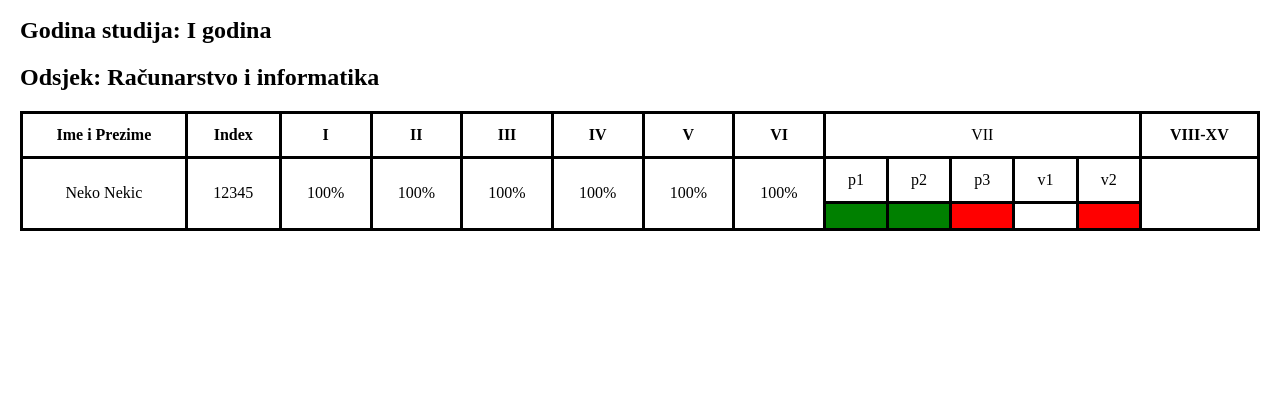
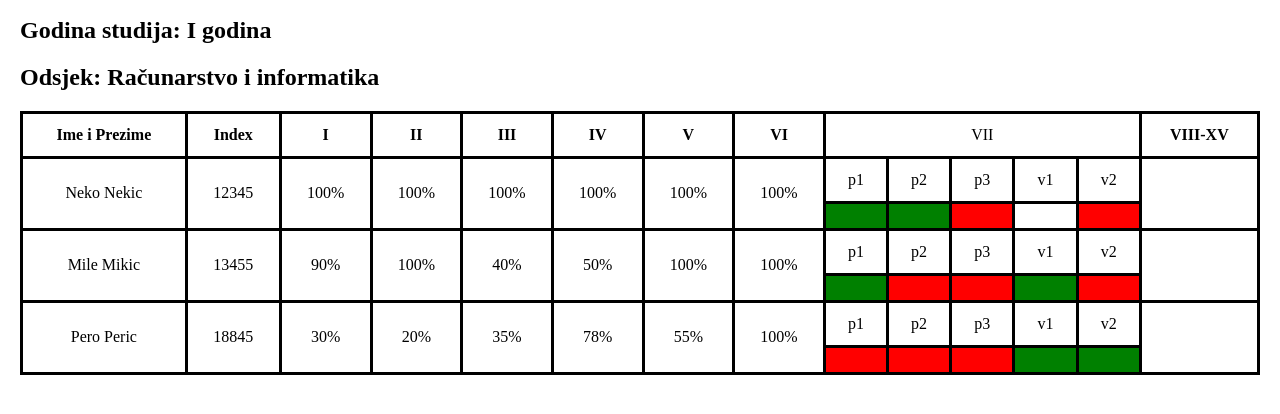
Before and after one commit to mbobic1/web_app_classrome_attendance, a plain HTML site: page html/prisustvo.html in a window 1280 px wide. Shown: the part 130-544 px from the top of the page. Drawn offline with Linux system fonts and the light colour scheme.

```diff
--- a/html/prisustvo.html
+++ b/html/prisustvo.html
@@ -54,6 +54,7 @@
                                 <td data-label="VII" id="crvena"></td>
 
                 </tr>
+
                         <!--<table class="unutra">
                             <tr>
                                 <td>1</td>
@@ -70,6 +71,54 @@
                                 <td id="crvena">2</td>
                             </tr>
                         </table>   -->
+                        <tr>
+                            <td rowspan="2" data-label="Ime i Prezime">Mile Mikic</td>
+                            <td rowspan="2" data-label="Index">13455</td>
+                            <td rowspan="2" data-label="I">90%</td>
+                            <td rowspan="2" data-label="II">100%</td>
+                            <td rowspan="2" data-label="III">40%</td>
+                            <td rowspan="2" data-label="IV">50%</td>
+                            <td rowspan="2" data-label="V">100%</td>
+                            <td rowspan="2" data-label="VI">100%</td>
+                            <td data-label="VII">p1</td>
+                                <td data-label="VII">p2</td>
+                                <td data-label="VII">p3</td>
+                                <td data-label="VII">v1</td>
+                                <td data-label="VII">v2</td>
+                                <td rowspan="2" data-label="VIII-XV"></td>
+                        </tr>
+                        <tr>
+                                <td data-label="VII" id="zelena"></td>
+                                        <td data-label="VII" id="crvena"></td>
+                                        <td data-label="VII" id="crvena"></td>
+                                        <td data-label="VII" id="zelena"></td>
+                                        <td data-label="VII" id="crvena"></td>
+
+                        </tr>
+                        <tr>
+                            <td rowspan="2" data-label="Ime i Prezime">Pero Peric</td>
+                            <td rowspan="2" data-label="Index">18845</td>
+                            <td rowspan="2" data-label="I">30%</td>
+                            <td rowspan="2" data-label="II">20%</td>
+                            <td rowspan="2" data-label="III">35%</td>
+                            <td rowspan="2" data-label="IV">78%</td>
+                            <td rowspan="2" data-label="V">55%</td>
+                            <td rowspan="2" data-label="VI">100%</td>
+                            <td data-label="VII">p1</td>
+                                <td data-label="VII">p2</td>
+                                <td data-label="VII">p3</td>
+                                <td data-label="VII">v1</td>
+                                <td data-label="VII">v2</td>
+                                <td rowspan="2" data-label="VIII-XV"></td>
+                        </tr>
+                        <tr>
+                                <td data-label="VII" id="crvena"></td>
+                                        <td data-label="VII" id="crvena"></td>
+                                        <td data-label="VII" id="crvena"></td>
+                                        <td data-label="VII" id="zelena"></td>
+                                        <td data-label="VII" id="zelena"></td>
+
+                        </tr>
             </tbody>
         </table>
     </div>
```
